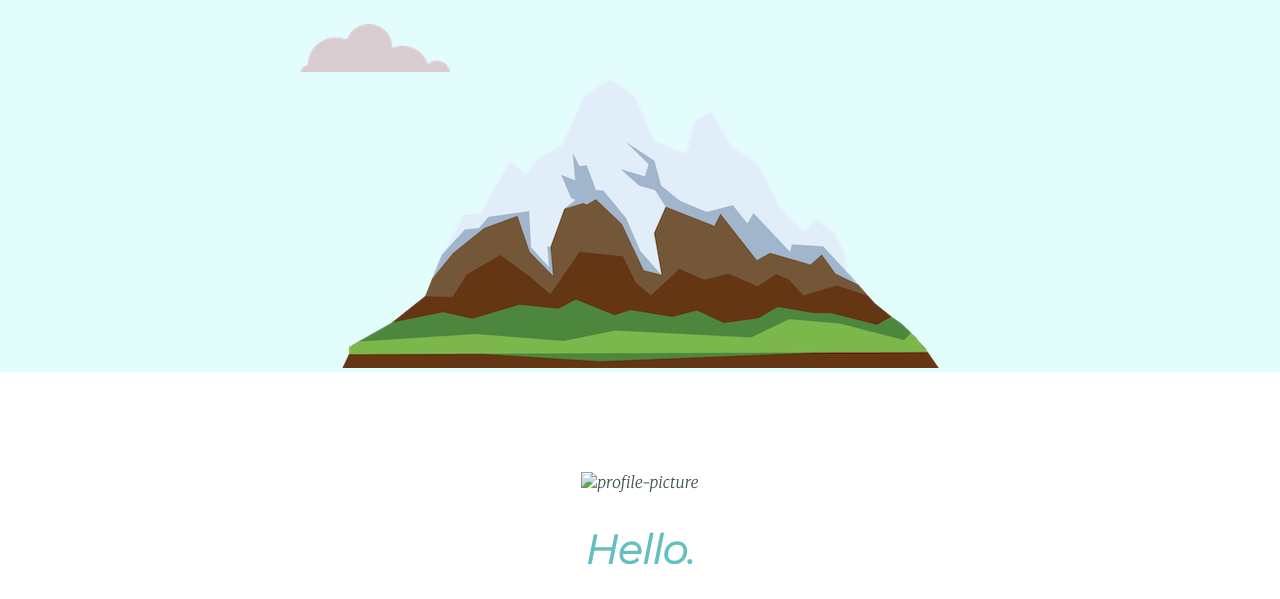
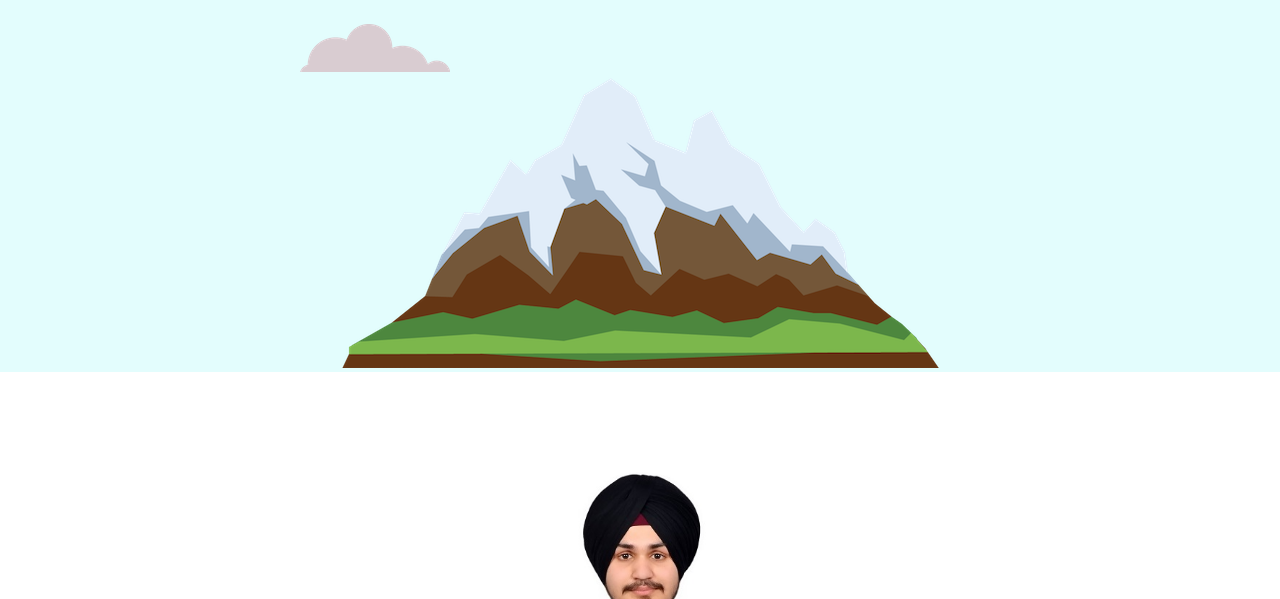
Before and after one commit to Mankaran07/Project_1, a plain HTML site: page index.html in a window 1280 px wide. Shown: the part 353-952 px from the top of the page. Drawn offline with Linux system fonts and the light colour scheme.

Commit message:
Corrected errors

```diff
--- a/index.html
+++ b/index.html
@@ -22,7 +22,7 @@
 
 <div class="middle-container">
     <div class="profile">
-      <img class="profile-pic" src="/Personal_Site/My_Photo.png" alt="profile-picture">
+      <img class="profile-pic" src="/Project_1/CSS - My Site Images/My_Photo.png" alt="profile-picture">
       <h2>Hello.</h2>
       <p>I am at 3<sup>rd</sup> year student at NIET pursuing Computer Science Engineering.</p>
     </div>
```
